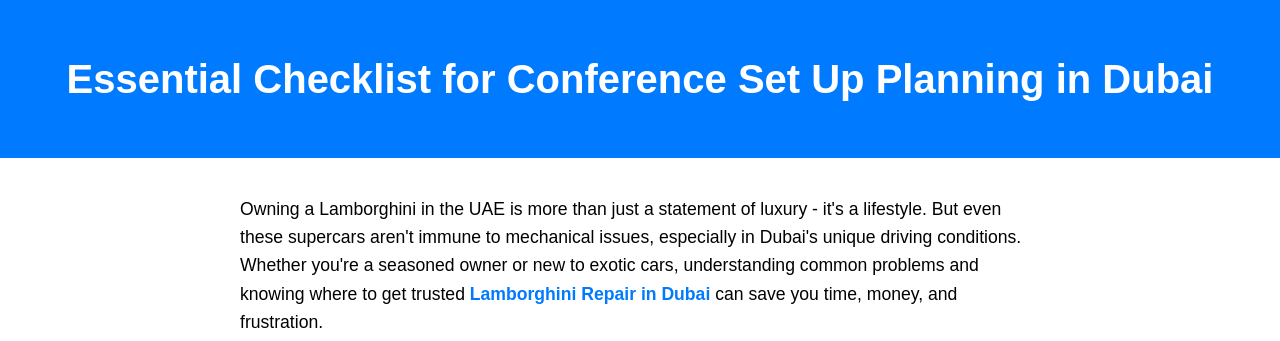
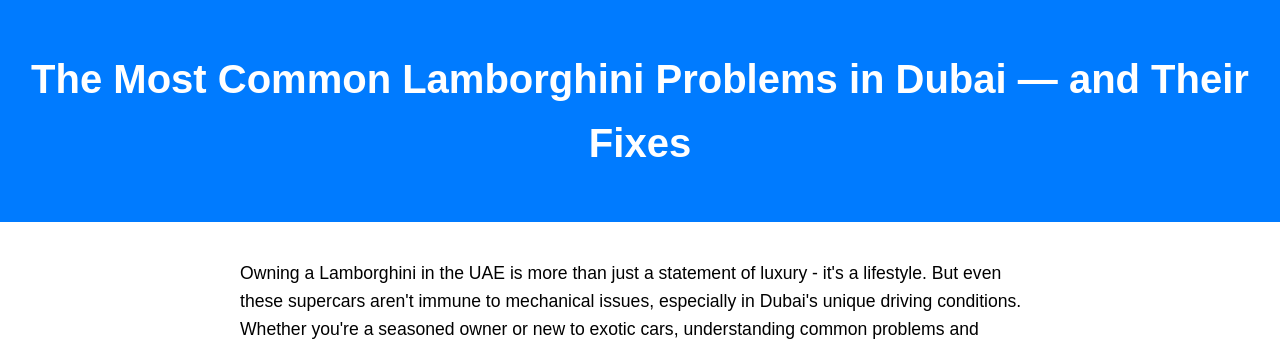
Before and after one commit to iwilsonfarell/vehiclerepairservices, a plain HTML site: page index.html in a window 1280 px wide. Shown: the top 341 px of the page. Drawn offline with Linux system fonts and the light colour scheme.

Commit message:
Update index.html

```diff
--- a/index.html
+++ b/index.html
@@ -79,7 +79,7 @@
 <body>
 
   <header>
-    <h1> Essential Checklist for Conference Set Up Planning in Dubai </h1>
+    <h1> The Most Common Lamborghini Problems in Dubai — and Their Fixes </h1>
    </header>
   <main>
 
```
